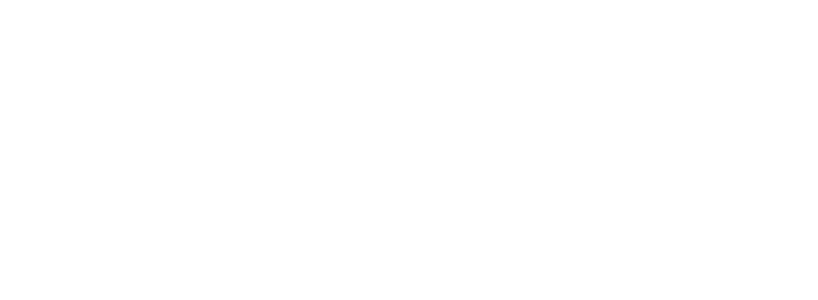
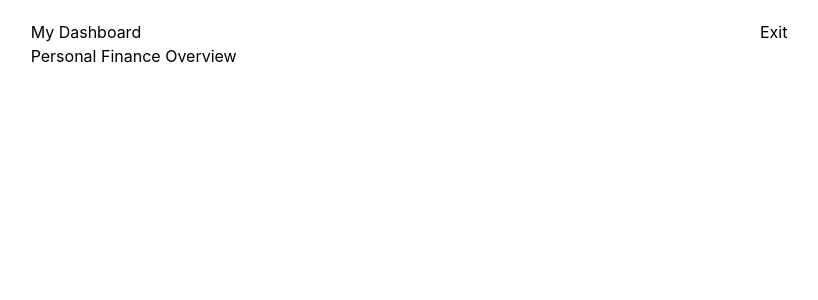
Before and after one commit to Maksas2002/Projektas1, a React (Vite) app in the folder front/: page /user/dashboard in a window 1280 px wide. Shown: the top 300 px of the page, without its empty margins (231-1049 px from the left). Built offline with nearby package versions, Linux system fonts and the light colour scheme; sample sign-in values are in the browser's storage.

Commit message:
add ProtectedRoute to utils, add basic dasboard header, add basic board which asks if you want to logout

```diff
--- a/front/src/App.jsx
+++ b/front/src/App.jsx
@@ -1,7 +1,7 @@
 import { Routes, Route } from "react-router";
 import LoginForm from "./LoginForm/LoginForm";
-import ProtectedRoute from "./ProtectedRoute";
-import DashBoard from "./DashBoard";
+import ProtectedRoute from "./utlis/ProtectedRoute";
+import DashBoard from "./DashBoard"
 
 function App() {
 
--- a/front/src/DashBoard.jsx
+++ b/front/src/DashBoard.jsx
@@ -1,10 +1,10 @@
-import DashHeader from "./Header/DashHeader/DashHeader";
+import DashHeader from "./Header/DashHeader/DashHeader"
 
 function DashBoard(){
 return(
     <>
     <main>
-
+        <DashHeader/>
     </main>
     </>
 );
--- a/front/src/Header/DashHeader/DashHeader.jsx
+++ b/front/src/Header/DashHeader/DashHeader.jsx
@@ -1,13 +1,29 @@
 import UserLogout from "./UserLogout";
+import { useState } from "react";
 
-function DashHeader(){
-return (
-    <>
-    <header>
+function DashHeader() {
+    const [show, setShow] = useState(false);
 
-    </header>
-    </>
-);
+    const toShow = () => {
+        setShow(() => true);
+    }
+
+    const notToShow = () => {
+        setShow(() => false);
+    }
+
+    return (
+        <>
+            <header className="flex justify-around pt-5">
+                <div>
+                    <h2>My Dashboard</h2>
+                    <p>Personal Finance Overview</p>
+                </div>
+                <div><button onClick={() => toShow()} type="button">Exit</button></div>
+                {show ? <UserLogout add notToShow={() => notToShow}/> : null}
+            </header>
+        </>
+    );
 }
 
 export default DashHeader;
--- a/front/src/Header/DashHeader/UserLogout.jsx
+++ b/front/src/Header/DashHeader/UserLogout.jsx
@@ -1,5 +1,24 @@
-function UserLogout(){
+function UserLogout({ notToShow }) {
+    return (
+        <>
+            <section className="absolute top-1/2 left-1/2 transform -translate-x-1/2 -translate-y-1/2 bg-black p-50">
+                <h2 className="text-white text-center pb-5">Do you want to log out?</h2>
+                <div className="flex gap-22">
+                    <div>
+                        <button className="text-white border p-2">
+                            Yes
+                        </button>
+                    </div>
 
+                    <div>
+                        <button onClick={notToShow()} className="text-white border p-2">
+                            No
+                        </button>
+                    </div>
+                </div>
+            </section>
+        </>
+    );
 }
 
 export default UserLogout;
--- a/front/src/ProtectedRoute.jsx
+++ b/front/src/utlis/ProtectedRoute.jsx
@@ -1,4 +1,4 @@
-import { UserContext } from "./utlis/UserContext";
+import { UserContext } from "./UserContext";
 import { useContext } from "react";
 import { Navigate } from "react-router";
 
```
